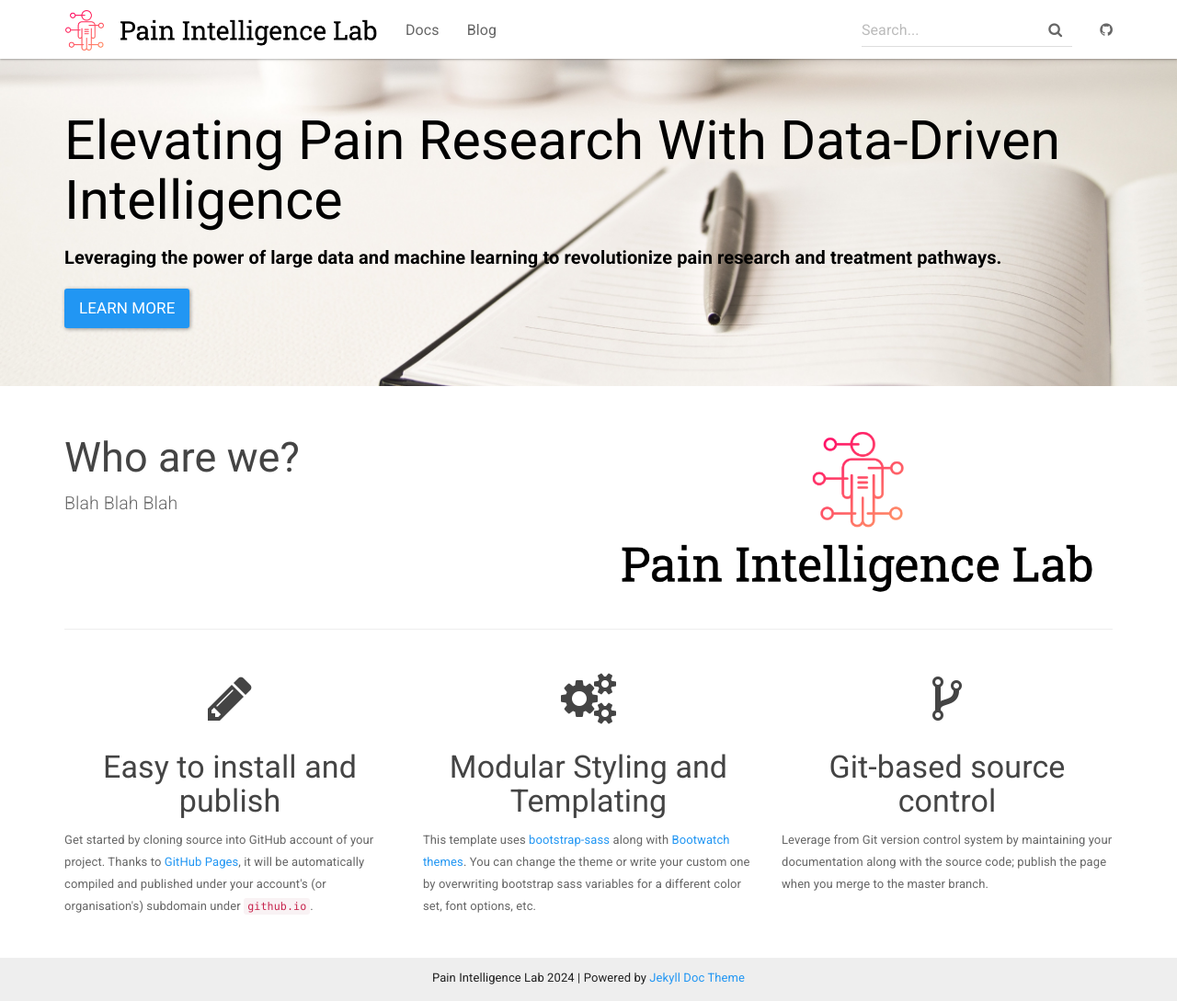
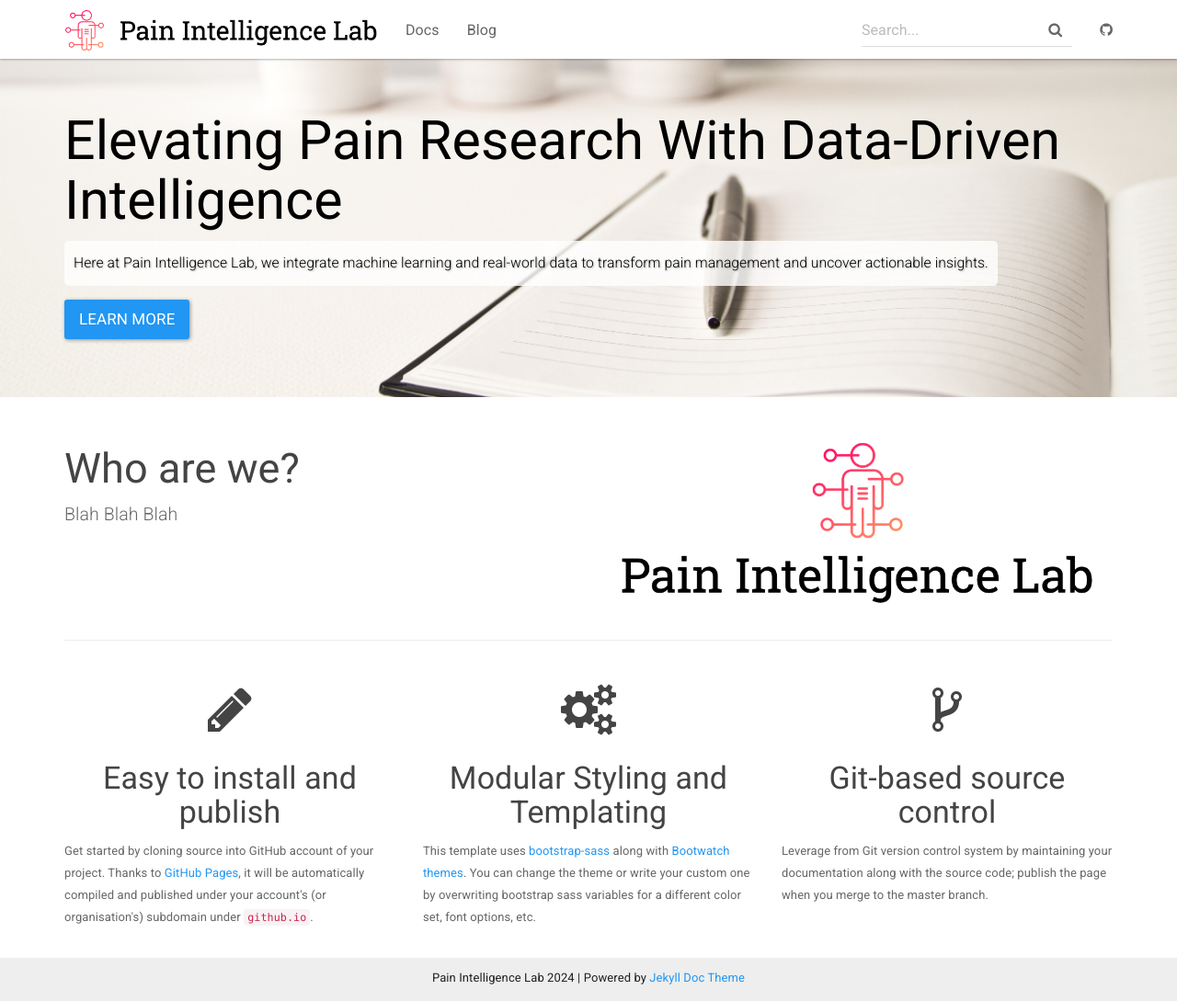
Before and after one commit to potatole123/my-prog, a Jekyll site: the page built from index.html, in a window 1280 px wide and 1089 px high. Shown: the whole window at 92% size. Built offline with Jekyll 4.4.1, drawn with Linux system fonts in a browser that asks for light colours.

Commit message:
Update index.html

```diff
--- a/index.html
+++ b/index.html
@@ -5,7 +5,9 @@ layout: default
 <div class="header-container jumbotron">
     <div class="container">
         <h1 style="color: black;">Elevating Pain Research With Data-Driven Intelligence</h1>
-        <p style="color: black;"><strong>Leveraging the power of large data and machine learning to revolutionize pain research and treatment pathways.</strong></p>
+        <p style="color: black; font-size: 1.2em; background-color: rgba(255, 255, 255, 0.8); padding: 10px; border-radius: 5px; display: inline-block; text-shadow: 1px 1px 2px rgba(0, 0, 0, 0.3);">
+            Here at Pain Intelligence Lab, we integrate machine learning and real-world data to transform pain management and uncover actionable insights.
+        </p>
         <p><a class="btn btn-primary btn-lg" href="{{ "/docs/home/" | relative_url }}" role="button">Learn more</a></p>
     </div>
 </div>
```
